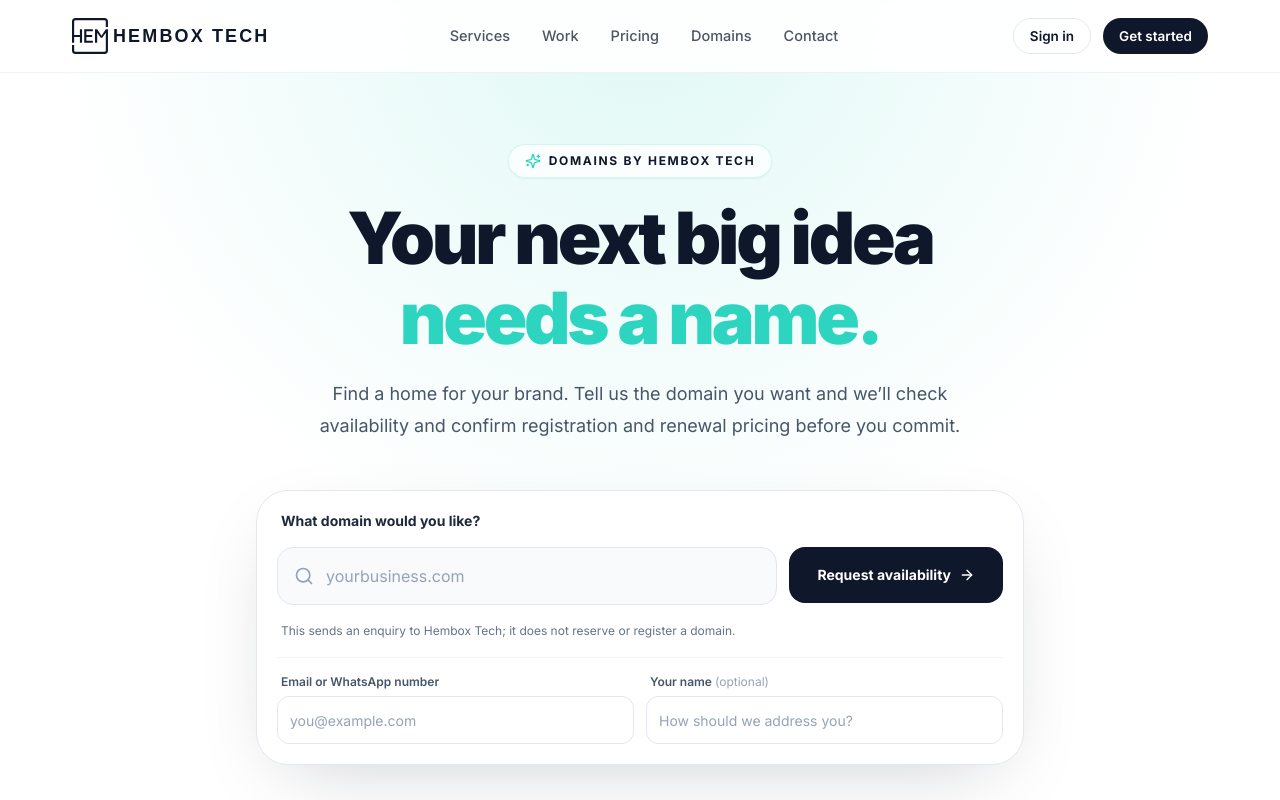
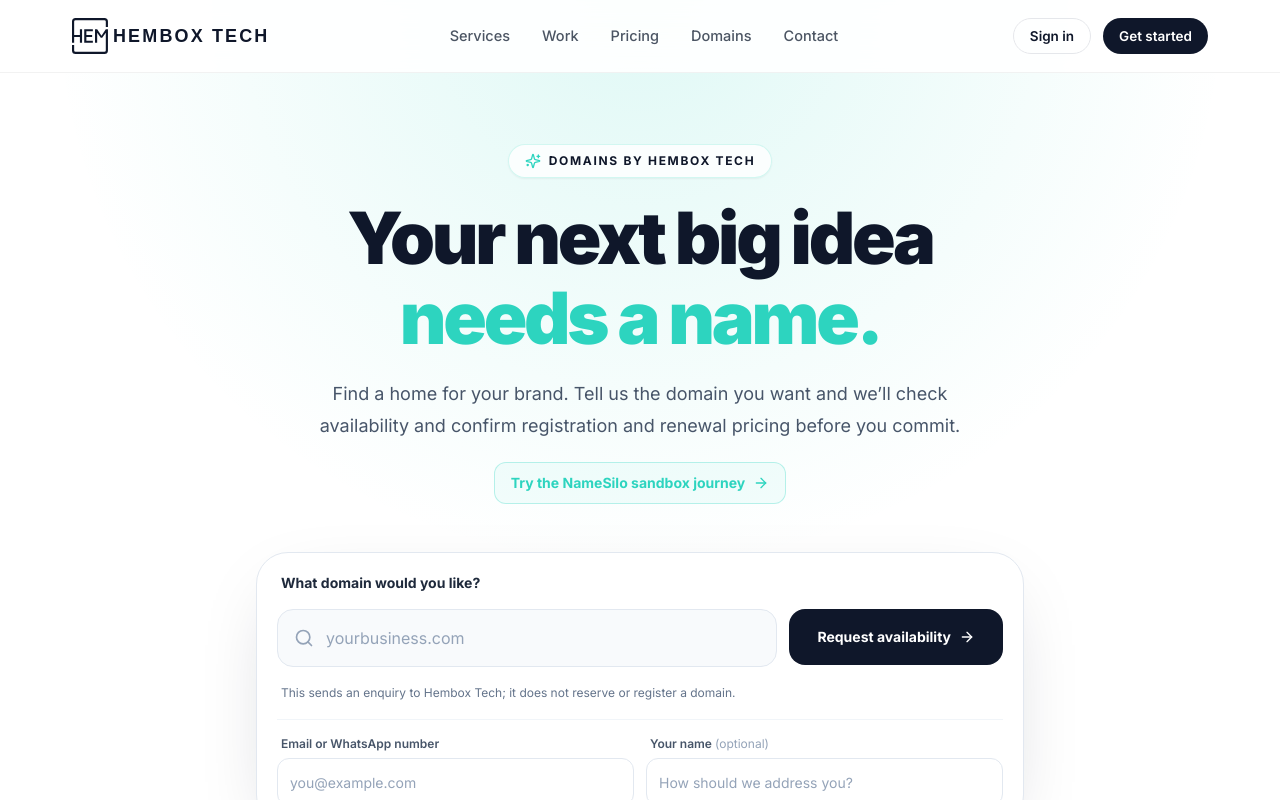
Before and after one commit to Mapalochisha/Hembox.io, a Next.js app: page /domains in a window 1280 px wide. Shown: the top 800 px of the page. Built offline with nearby package versions, Linux system fonts and the light colour scheme; no server answers; the database is empty.

Commit message:
feat(domains): link storefront to full OTE sandbox journey

```diff
--- a/src/app/(public)/domains/page.tsx
+++ b/src/app/(public)/domains/page.tsx
@@ -172,6 +172,9 @@ export default function DomainsPage() {
             <p className="mx-auto mt-6 max-w-2xl text-base leading-7 text-slate-600 sm:text-lg sm:leading-8">
               Find a home for your brand. Tell us the domain you want and we’ll check availability and confirm registration and renewal pricing before you commit.
             </p>
+            <Link href="/domains/sandbox" className="mt-5 inline-flex items-center gap-2 rounded-xl border border-teal/30 bg-teal/5 px-4 py-2.5 text-sm font-bold text-teal transition hover:bg-teal/10">
+              Try the NameSilo sandbox journey <ArrowRight className="h-4 w-4" />
+            </Link>
           </div>
 
           <div className="mx-auto mt-10 max-w-3xl rounded-[28px] border border-slate-200 bg-white p-3 shadow-[0_24px_80px_-32px_rgba(15,23,42,0.25)] sm:mt-12 sm:rounded-[32px] sm:p-5">
```
